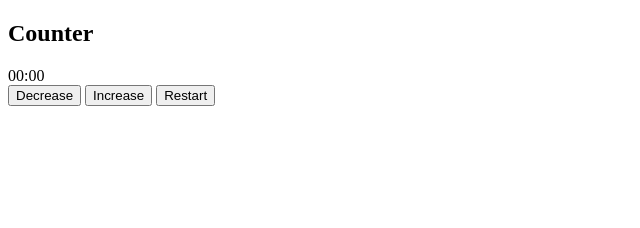
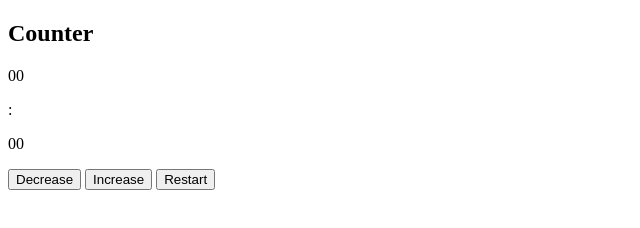
Before and after one commit to WesleyTavaresDev/Counter, a plain HTML site: page src/index.html in a window 1280 px wide. Shown: the whole page, without its empty margins (0-640 px from the left). Drawn offline with Linux system fonts and the light colour scheme.

Commit message:
minutes and seconds splited

```diff
--- a/src/index.html
+++ b/src/index.html
@@ -14,7 +14,9 @@
         </h1>
     </section>
 
-    <section id="Time">00:00</section>
+    <section class="Time">
+        <p id="minutes">00</p> : <p id="seconds">00</p>
+    </section>
 
     <button id = "Decrease">Decrease</button>
     <button id = "Increase">Increase</button>
```
